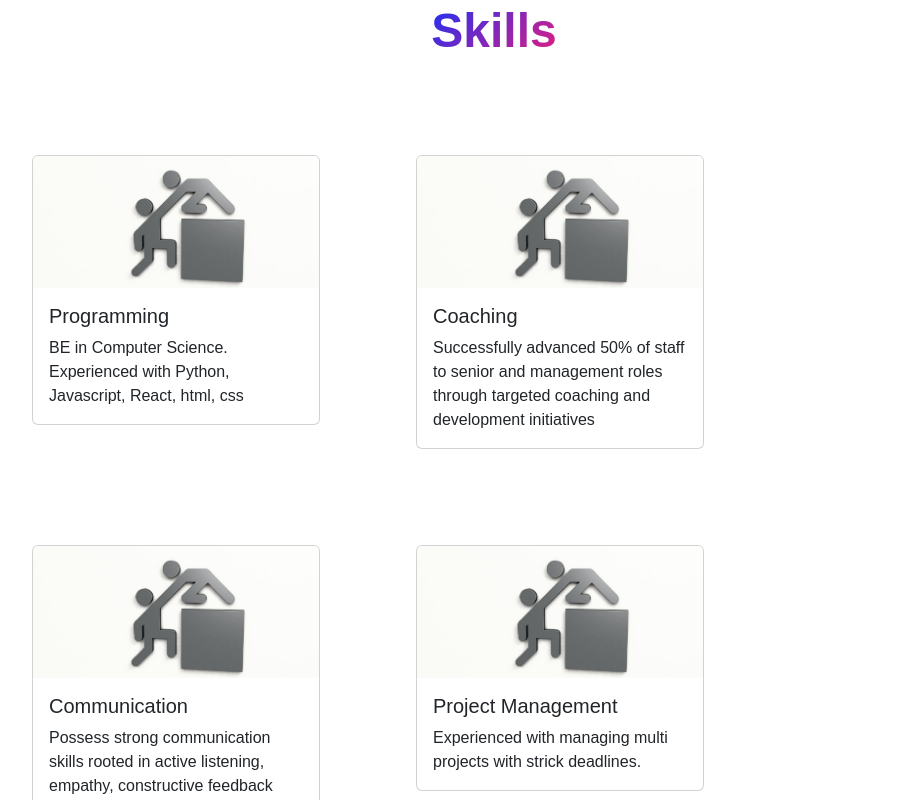
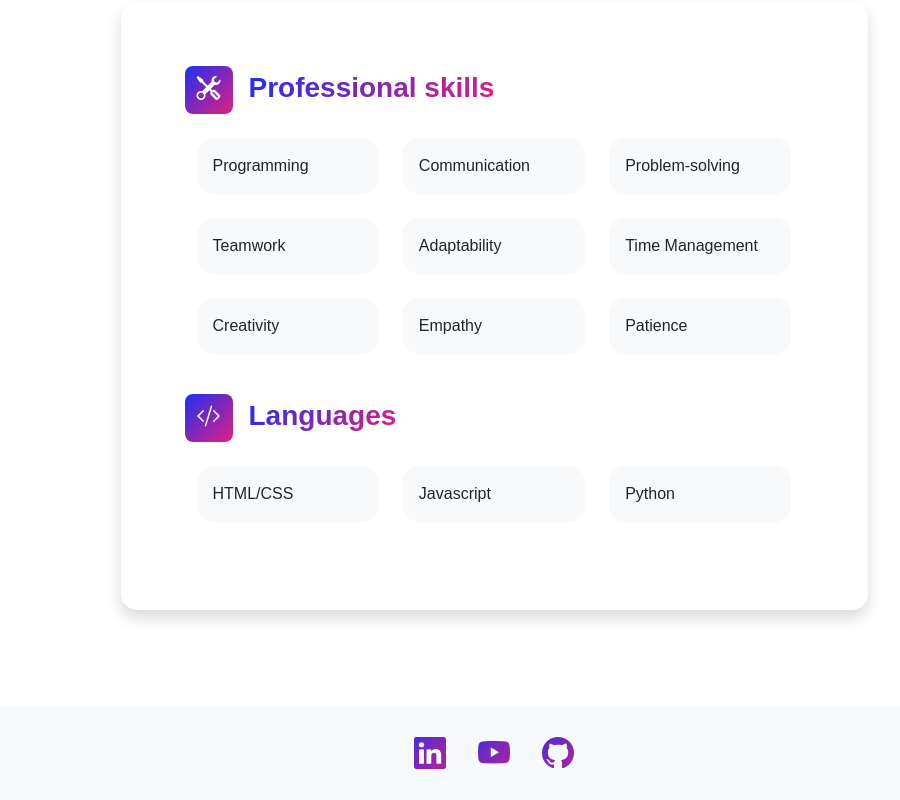
Before and after one commit to duylk09/donno, a React (Vite) app: page /#/resume in a window 1280 px wide. Shown: the part 340-1140 px from the top of the page, without its empty margins (146-1046 px from the left). Built offline with nearby package versions, Linux system fonts and the light colour scheme.

Commit message:
Update content and layout for resume page and project page

```diff
--- a/src/index.css
+++ b/src/index.css
@@ -34,3 +34,12 @@ body {
     left: 50%;
     transform: translateX(-50%);
   }
+
+.feature {
+    display: inline-flex;
+    align-items: center;
+    justify-content: center;
+    height: 3rem;
+    width: 3rem;
+    font-size: 1.5rem;
+}
--- a/src/routes/project1.jsx
+++ b/src/routes/project1.jsx
@@ -1,16 +1,71 @@
 import Container from 'react-bootstrap/Container';
 import jsonData from './data_occ.json'
 import Statistics from "../components/Statistics";
+import { Col, Row } from 'react-bootstrap';
 
 export default function Project1() {
 
     return (
         <>
             <Container className="py-5">
-                <div>
-                    <h3>Applications for entry clearance visas, by occupation and industry, 2021 to 2024 Quarter 2</h3>
-                </div>
-                <Statistics jsonData={jsonData}></Statistics>
+                <Row className='gx-5 justify-content-center'>
+                    <Col className='col-lg-11 col-xl-11 col-xxl-8'>
+                        {/* Add title Project 1  */}
+                        <Container className='text-center'>
+                            <h1 className="display-5 fw-bolder mb-4">
+                                <span className="text-gradient d-inline">Project 1</span>
+                            </h1>
+                        </Container>
+
+                        <div>
+                            <h3>Applications and Grants for entry clearance visas, by occupation and industry, 2021 to 2024 Quarter 2</h3>
+                        </div>
+                        <h4>
+                            Project Overview
+                        </h4>
+                        <p>
+                            This data visualization project addresses the needs of prospective international students seeking career opportunities in the United Kingdom, with a particular focus on pathways leading to skilled worker visas.
+                        </p>
+                        <h4>
+                            Key Features
+                        </h4>
+                        <ul>
+                            <li>Comprehensive visual representation of immigration statistics specifically for skilled worker visas</li>
+                            <li>Data filtration capabilities by country of origin, occupation, and industry sectors</li>
+                            <li>Dual-color bar chart system:</li>
+                            <ul>
+                                <li>
+                                    Blue bars: Number of visa applications
+                                </li>
+                                <li>
+                                    Purple bars: Number of visa grants within the year
+                                </li>
+                            </ul>
+                            <li>Temporal range: 2021 to June 2024</li>
+                            <li>Data sourced from official Home Office statistics</li>
+                        </ul>
+                        <h4>Project Significance
+                        </h4>
+                        <p>
+                            This visualization tool serves as a valuable resource for international students, offering insights into:
+                        </p>
+                        <ol>
+                            <li>Potential career paths in the UK</li>
+                            <li>Industries with high demand for skilled workers</li>
+                            <li>Success rates of visa applications across different sectors</li>
+                        </ol>
+                        <p>
+                            By providing this data in an accessible, visual format, the project aims to empower students in making informed decisions about their academic and professional futures in the United Kingdom.
+                        </p>
+                        <h4>Data Integrity
+                        </h4>
+                        <p>All information presented is based on official data from the UK Home Office. Users are encouraged to refer to the original source for the most up-to-date and comprehensive information.</p>
+
+                        <Statistics jsonData={jsonData}></Statistics>
+                    </Col>
+                </Row>
+
+
             </Container>
 
         </>
--- a/src/routes/resume.jsx
+++ b/src/routes/resume.jsx
@@ -11,7 +11,9 @@ function Resume() {
 
     return (
         <>
-            <Container className="py-5 px-5">
+            <Container className="px-5 my-5">
+                <Row className="gx-5 justify-content-center">
+                    <Col className="col-lg-11 col-xl-9 col-xxl-8">
                         <div className="text-center mb-5">
                             <h1 className="display-5 fw-bolder mb-0"><span className="text-gradient d-inline">Resume</span></h1>
                         </div>
@@ -21,50 +23,62 @@ function Resume() {
                             </a>
                         </div>
                         <Container className="py-5">
-                    <div className="text-center mb-5">
-                        <h1 className="display-5 fw-bolder mb-0"><span className="text-gradient d-inline">Skills</span></h1>
+
+                            <Card className="p-5 card-body card shadow border-0 rounded-4" >
+                                <Card.Body className="">
+                                    <Card.Title className="align-items-center mb-4">
+                                        <h3 className="fw-bolder mb-0">
+                                            <div className="feature bg-primary bg-gradient-primary-to-secondary text-white rounded-3 me-3">
+                                                <i className="bi bi-tools"></i>
                                             </div>
-                    <Card className="d-inline-flex m-5" style={{ width: '18rem' }}>
-                        <Card.Img variant="top" src="../../coaching.png" />
-                        <Card.Body>
-                            <Card.Title>Programming</Card.Title>
-                            <Card.Text>
-                                BE in Computer Science.
-                                Experienced with Python, Javascript, React, html, css
-                            </Card.Text>
+
+                                            <span className="text-gradient d-inline">Professional skills</span>
+                                        </h3>
+                                    </Card.Title>
+                                    <Container>
+                                        <Row className="row-cols-md-3 mb-4 ">
+                                            <Col className="mb-4 mb-md-0"><Container className="d-flex align-items-center bg-light rounded-4 p-3 h-100">Programming</Container></Col>
+                                            <Col><Container className="d-flex align-items-center bg-light rounded-4 p-3 h-100">Communication</Container></Col>
+                                            <Col><Container className="d-flex align-items-center bg-light rounded-4 p-3 h-100">Problem-solving</Container></Col>
+                                        </Row>
+                                        <Row className="row-cols-md-3 mb-4">
+                                            <Col className="mb-4 mb-md-0 "><Container className="d-flex align-items-center bg-light rounded-4 p-3 h-100">Teamwork</Container></Col>
+                                            <Col><Container className="d-flex align-items-center bg-light rounded-4 p-3 h-100">Adaptability</Container></Col>
+                                            <Col><Container className="d-flex align-items-center bg-light rounded-4 p-3 h-100">Time Management</Container></Col>
+                                        </Row>
+                                        <Row className="row-cols-md-3 mb-4">
+                                            <Col className="mb-4 mb-md-0 "><Container className="d-flex align-items-center bg-light rounded-4 p-3 h-100">Creativity</Container></Col>
+                                            <Col><Container className="d-flex align-items-center bg-light rounded-4 p-3 h-100">Empathy</Container></Col>
+                                            <Col><Container className="d-flex align-items-center bg-light rounded-4 p-3 h-100">Patience</Container></Col>
+                                        </Row>
+                                    </Container>
+                                    <Card.Title className="align-items-center mb-4 pt-3">
+                                        <h3 className="fw-bolder mb-0">
+                                            <div className="feature bg-primary bg-gradient-primary-to-secondary text-white rounded-3 me-3">
+                                                <i class="bi bi-code-slash"></i>
+                                            </div>
+                                            <span className="text-gradient d-inline">Languages</span>
+                                        </h3>
+                                    </Card.Title>
+                                    <Container>
+                                        <Row className="row-cols-md-3 mb-4">
+                                            <Col className="mb-4 mb-md-0"><Container className="d-flex align-items-center bg-light rounded-4 p-3 h-100">HTML/CSS</Container></Col>
+                                            <Col><Container className="d-flex align-items-center bg-light rounded-4 p-3 h-100">Javascript</Container></Col>
+                                            <Col><Container className="d-flex align-items-center bg-light rounded-4 p-3 h-100">Python</Container></Col>
+                                        </Row>
+                                    </Container>
+
                                 </Card.Body>
                             </Card>
 
-                    <Card className="d-inline-flex m-5" style={{ width: '18rem' }}>
-                        <Card.Img variant="top" src="../../coaching.png" />
-                        <Card.Body>
-                            <Card.Title>Coaching</Card.Title>
-                            <Card.Text>
-                                Successfully advanced 50% of staff to senior and management roles through targeted coaching and development initiatives
-                            </Card.Text>
-                        </Card.Body>
-                    </Card>
 
-                    <Card className="d-inline-flex m-5" style={{ width: '18rem' }}>
-                        <Card.Img variant="top" src="../../coaching.png" />
-                        <Card.Body>
-                            <Card.Title>Communication</Card.Title>
-                            <Card.Text>
-                                Possess strong communication skills rooted in active listening, empathy, constructive feedback delivery, transparency, honesty, and patience, enabling me to foster collaboration and trust in any team environment.
-                            </Card.Text>
-                        </Card.Body>
-                    </Card>
+                        </Container>
 
-                    <Card className="d-inline-flex m-5" style={{ width: '18rem' }}>
-                        <Card.Img variant="top" src="../../coaching.png" />
-                        <Card.Body>
-                            <Card.Title>Project Management</Card.Title>
-                            <Card.Text>
-                                Experienced with managing multi projects with strick deadlines.
-                            </Card.Text>
-                        </Card.Body>
-                    </Card>
-                </Container>
+                    </Col>
+                </Row>
+
+
+
             </Container>
         </>
 
```
Lines whose indentation alone changed are shown as unchanged.
